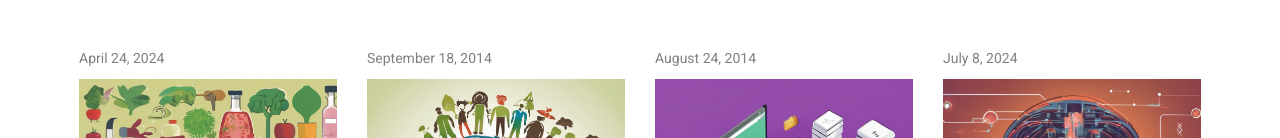
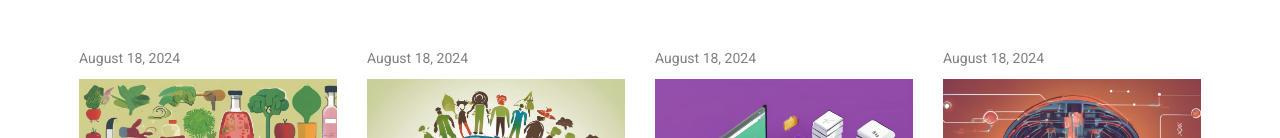
Before and after one commit to JackyZhiJie/metaboost, a plain HTML site: page index.html in a window 1280 px wide. Shown: the part 518-656 px from the top of the page. Drawn offline with Linux system fonts and the light colour scheme; a script that the page names is missing.

Commit message:
Fix the dates on th home page

```diff
--- a/index.html
+++ b/index.html
@@ -87,7 +87,7 @@
         <div class="col-md-3">
           <div class="post-preview">
             <a href="page.html">
-              <p class="post-meta">April 24, 2024</p>
+              <p class="post-meta">August 18, 2024</p>
               <img class="img-responsive" src="img/AI2.png" />
               <h2 class="post-title">Future Is Green</h2>
               <h3 class="post-subtitle">Our solution to health problem is to integrate healthy lifestyle applications into a single platform. With the integration of AI, users can not only monitor whether their lifestyle is healthy and sustainable, but also receive feedback from our AI analyst and even contact a human nutritionist. .</h3>
@@ -98,7 +98,7 @@
         <div class="col-md-3">
           <div class="post-preview">
             <a href="page.html">
-              <p class="post-meta">September 18, 2014</p>
+              <p class="post-meta">August 18, 2024</p>
               <img class="img-responsive" src="img/AI4.png" />
               <h2 class="post-title">Sustainable is the Key</h2>
               <h3 class="post-subtitle">We aim to provide a platform that empowers you to live sustainably in all aspects of life. While carbon neutrality is vital, we also prioritize your physical fitness and mental well-being. By adopting healthier lifestyles and cultivating positive habits, we can together create a lasting impact and make Earth a better place for future generations.</h3>
@@ -109,7 +109,7 @@
         <div class="col-md-3">
           <div class="post-preview">
             <a href="page.html">
-              <p class="post-meta">August 24, 2014</p>
+              <p class="post-meta">August 18, 2024</p>
               <img class="img-responsive" src="img/AI3.png" />
               <h2 class="post-title">Business Model</h2>
               <h3 class="post-subtitle">Our application aims to create an easy-access and relaxing habit for everyone to exercise regularly and embrace sustainable living habits. While the primary objective is to promote the application to reach to a broad user base, we also have to ensure it is financially sustainable. Therefore, the business model integrates the Freemium model, Corporate Wellness partnerships and Event-based revenue.</h3>
@@ -120,7 +120,7 @@
         <div class="col-md-3">
           <div class="post-preview">
             <a href="page.html">
-              <p class="post-meta">July 8, 2024</p>
+              <p class="post-meta">August 18, 2024</p>
               <img class="img-responsive" src="img/AI1.png" />
               <h2 class="post-title">AI</h2>
               <h3 class="post-subtitle">With the integration of AI-driven analytics tools, we utilize techniques such as convolutional neural networks (CNN) for image recognition and nature language process (NLP) through large language models (LLMs). These technologies will allow the application to analyze user-generated content for better user experience and refining the business strategy.</h3>
```
